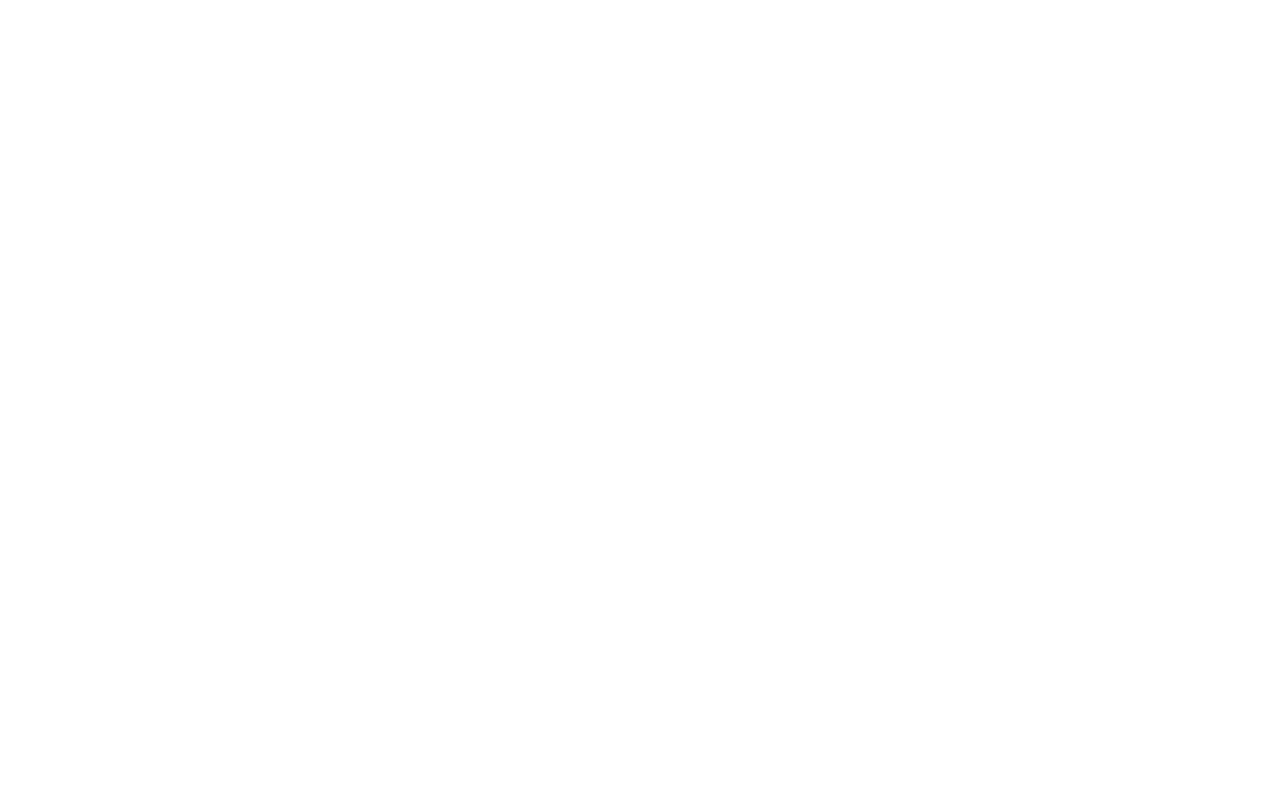
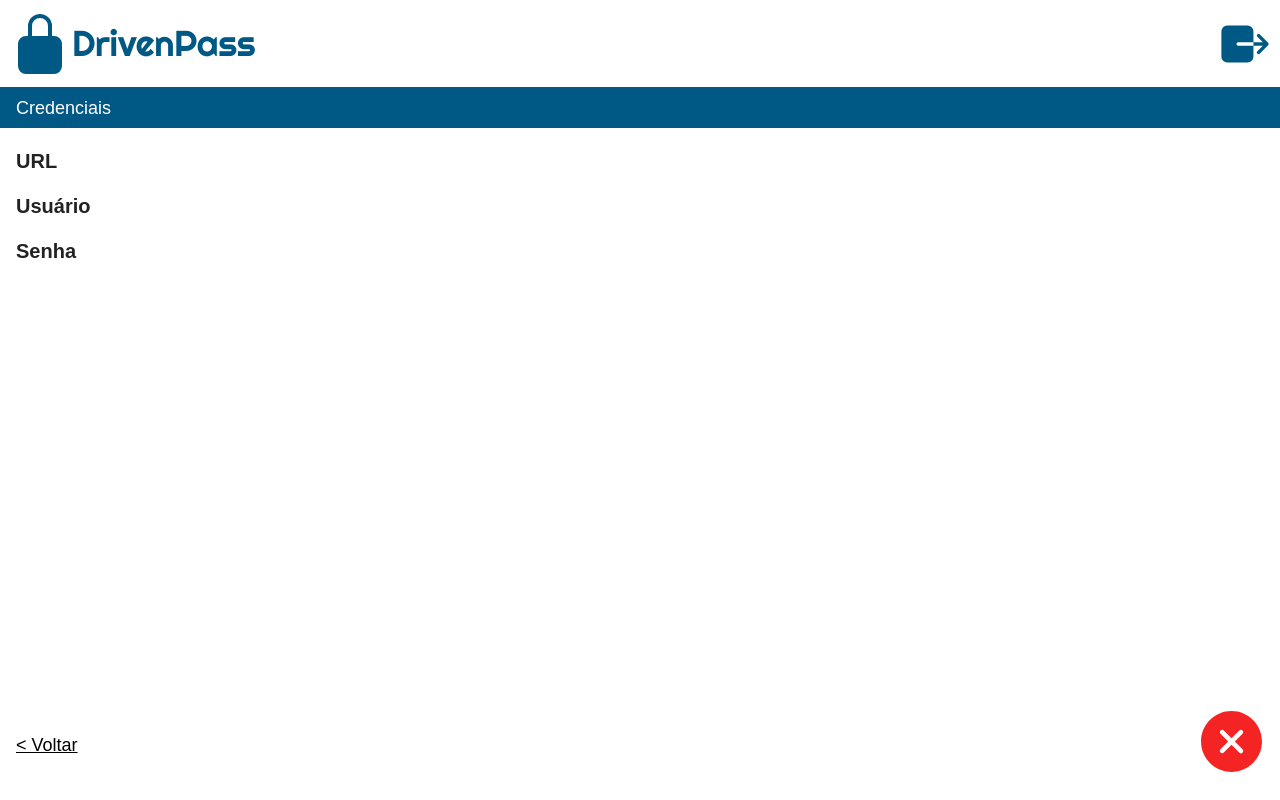
Before and after one commit to Icaro-pavani/projeto19-drivenpass, a React (Create React App) app in the folder front-end/: page /credentials/1 in a window 1280 px wide. Before the commit this address had no page. Built offline with nearby package versions, Linux system fonts and the light colour scheme; no server answers; sample sign-in values are in the browser's storage; a web font is replaced by a local one.

Commit message:
feat: credential info page

```diff
--- /dev/null
+++ b/front-end/src/components/AddButton.js
@@ -0,0 +1,21 @@
+import styled from "styled-components";
+import { IoAddCircle } from "react-icons/io5";
+
+export default function AddButton() {
+  return (
+    <AddButtonContainer>
+      <IoAddCircle className="add-button" />
+    </AddButtonContainer>
+  );
+}
+
+const AddButtonContainer = styled.div`
+  position: fixed;
+  bottom: 18px;
+  right: 11px;
+
+  .add-button {
+    font-size: 75px;
+    color: #005985;
+  }
+`;
--- a/front-end/src/components/App.js
+++ b/front-end/src/components/App.js
@@ -2,6 +2,8 @@
 import { UserProvider } from "../contexts/UserContext";
 
 import GlobalStyle from "../theme/GlobalStyle";
+import CredentialInfoPage from "./CredentialInfoPage";
+import CredentialsPage from "./CredentialsPage";
 import LoginPage from "./LoginPage";
 import MyPassPage from "./MyPassPage";
 import PrivateRoute from "./PrivateRoute";
@@ -24,6 +26,22 @@
                 </PrivateRoute>
               }
             />
+            <Route
+              path="/credentials"
+              element={
+                <PrivateRoute>
+                  <CredentialsPage />
+                </PrivateRoute>
+              }
+            />
+            <Route
+              path="/credentials/:id"
+              element={
+                <PrivateRoute>
+                  <CredentialInfoPage />
+                </PrivateRoute>
+              }
+            />
           </Routes>
         </BrowserRouter>
       </UserProvider>
--- /dev/null
+++ b/front-end/src/components/BackLink.js
@@ -0,0 +1,15 @@
+import styled from "styled-components";
+import { Link } from "react-router-dom";
+
+export default function BackLink() {
+  return <BackLinkContainer to={-1}>{"< Voltar"}</BackLinkContainer>;
+}
+
+const BackLinkContainer = styled(Link)`
+  position: fixed;
+  left: 16px;
+  bottom: 44px;
+  font-size: 18px;
+  line-height: 22px;
+  color: #000;
+`;
--- /dev/null
+++ b/front-end/src/components/CredentialInfoPage.js
@@ -0,0 +1,109 @@
+import styled from "styled-components";
+import Header from "./Header";
+import { useContext, useEffect, useState } from "react";
+import axios from "axios";
+import { useNavigate, useParams } from "react-router-dom";
+
+import { UserContext } from "../contexts/UserContext";
+import DeleteButton from "./DeleteButton";
+import BackLink from "./BackLink";
+
+export default function CredentialInfoPage() {
+  const [credential, setCredential] = useState({});
+  const { user } = useContext(UserContext);
+
+  const { id } = useParams();
+  const navigate = useNavigate();
+
+  useEffect(() => {
+    const URL = "https://ipt-drivenpass.herokuapp.com/";
+    const config = {
+      headers: {
+        Authorization: `Bearer ${user.token}`,
+      },
+    };
+
+    axios
+      .get(`${URL}credentials/get/${id}`, config)
+      .then(({ data }) => {
+        setCredential({ ...data });
+      })
+      .catch((error) => console.log(error.response.data));
+  }, [user, id]);
+
+  function deleteCredential() {
+    const URL = "https://ipt-drivenpass.herokuapp.com/";
+    const config = {
+      headers: {
+        Authorization: `Bearer ${user.token}`,
+      },
+    };
+    if (window.confirm("Você realmente deseja deletar essa credencial?")) {
+      axios
+        .delete(`${URL}credentials/delete/${id}`, config)
+        .then(({ data }) => {
+          navigate("/credentials");
+        })
+        .catch((error) => console.log(error.response.data));
+    }
+  }
+
+  return (
+    <>
+      <Header />
+      <CredentialInfoPageContainer>
+        <h2>Credenciais</h2>
+        <h3>{credential.title}</h3>
+        <h4>URL</h4>
+        <p>{credential.url}</p>
+        <h4>Usuário</h4>
+        <p>{credential.username}</p>
+        <h4>Senha</h4>
+        <p>{credential.password}</p>
+        <BackLink />
+        <DeleteButton deleteFunction={deleteCredential} />
+      </CredentialInfoPageContainer>
+    </>
+  );
+}
+
+const CredentialInfoPageContainer = styled.div`
+  margin-top: 87px;
+
+  h2 {
+    width: 100%;
+    background-color: #005985;
+    height: 41px;
+    display: flex;
+    align-items: center;
+    color: #fff;
+    font-size: 18px;
+    line-height: 22px;
+    padding-left: 16px;
+  }
+
+  h3 {
+    font-size: 20px;
+    line-height: 24px;
+    color: #222222;
+    margin-left: 16px;
+    margin-top: 17px;
+  }
+
+  h4 {
+    font-weight: 700;
+    font-size: 20px;
+    line-height: 24px;
+    color: #222222;
+    margin-left: 16px;
+    margin-top: 21px;
+  }
+
+  p {
+    font-size: 20px;
+    line-height: 24px;
+    color: #222222;
+    margin-left: 16px;
+    margin-top: 8px;
+  }
+`;
--- /dev/null
+++ b/front-end/src/components/CredentialsPage.js
@@ -0,0 +1,100 @@
+import styled from "styled-components";
+import Header from "./Header";
+import { IoEnter } from "react-icons/io5";
+import { useContext, useEffect, useState } from "react";
+import axios from "axios";
+import { useNavigate } from "react-router-dom";
+
+import { UserContext } from "../contexts/UserContext";
+import AddButton from "./AddButton";
+
+export default function CredentialsPage() {
+  const [credentials, setCredentials] = useState([]);
+  const { user } = useContext(UserContext);
+
+  const navigate = useNavigate();
+
+  useEffect(() => {
+    const URL = "https://ipt-drivenpass.herokuapp.com/";
+    const config = {
+      headers: {
+        Authorization: `Bearer ${user.token}`,
+      },
+    };
+    axios
+      .get(`${URL}credentials`, config)
+      .then(({ data }) => {
+        setCredentials([...data]);
+      })
+      .catch((error) => console.log(error.response.data));
+  }, [user]);
+
+  return (
+    <>
+      <Header />
+      <CredentialsPageContainer>
+        <h2>Credenciais</h2>
+        <ul>
+          {credentials.map((credential, index) => {
+            return (
+              <li
+                key={index}
+                onClick={() => navigate(`/credentials/${credential.id}`)}
+              >
+                <Info>
+                  <IoEnter className="icon" />
+                  <p>{credential.title}</p>
+                </Info>
+              </li>
+            );
+          })}
+        </ul>
+        <AddButton />
+      </CredentialsPageContainer>
+    </>
+  );
+}
+
+const CredentialsPageContainer = styled.div`
+  margin-top: 87px;
+  h2 {
+    width: 100%;
+    background-color: #005985;
+    height: 41px;
+    display: flex;
+    align-items: center;
+    color: #fff;
+    font-size: 18px;
+    line-height: 22px;
+    padding-left: 16px;
+  }
+
+  ul {
+    width: 100%;
+    padding: 0 16px;
+  }
+
+  li {
+    display: flex;
+    align-items: center;
+    justify-content: space-between;
+    margin-top: 25px;
+  }
+`;
+
+const Info = styled.div`
+  display: flex;
+  align-items: center;
+
+  .icon {
+    font-size: 48px;
+    color: #005985;
+  }
+
+  p {
+    font-size: 18px;
+    line-height: 22px;
+    color: #222;
+    margin-left: 18px;
+  }
+`;
--- /dev/null
+++ b/front-end/src/components/DeleteButton.js
@@ -0,0 +1,21 @@
+import styled from "styled-components";
+import { IoCloseCircle } from "react-icons/io5";
+
+export default function DeleteButton({ deleteFunction }) {
+  return (
+    <DeleteButtonContainer onClick={() => deleteFunction()}>
+      <IoCloseCircle className="delete-button" />
+    </DeleteButtonContainer>
+  );
+}
+
+const DeleteButtonContainer = styled.div`
+  position: fixed;
+  bottom: 18px;
+  right: 11px;
+
+  .delete-button {
+    font-size: 75px;
+    color: #f52424;
+  }
+`;
--- a/front-end/src/components/MyPassPage.js
+++ b/front-end/src/components/MyPassPage.js
@@ -6,12 +6,13 @@
   IoPencil,
   IoWifi,
   IoDocumentText,
-  IoAddCircle,
 } from "react-icons/io5";
 import { useContext, useEffect, useState } from "react";
 import axios from "axios";
+import { useNavigate } from "react-router-dom";
 
 import { UserContext } from "../contexts/UserContext";
+import AddButton from "./AddButton";
 
 export default function MyPassPage() {
   const [passwords, setPasswords] = useState({
@@ -22,6 +23,8 @@
     documents: [],
   });
   const { user } = useContext(UserContext);
+
+  const navigate = useNavigate();
 
   useEffect(() => {
     function getPasswords(type) {
@@ -52,7 +55,7 @@
       <MyPassPageContainer>
         <h2>Minhas senhas</h2>
         <ul>
-          <li>
+          <li onClick={() => navigate("/credentials")}>
             <Info>
               <IoEnter className="icon" />
               <p>Credenciais</p>
@@ -88,7 +91,7 @@
             <Quantity>{passwords.documents.length}</Quantity>
           </li>
         </ul>
-        <IoAddCircle className="add-button" />
+        <AddButton />
       </MyPassPageContainer>
     </>
   );
@@ -119,14 +122,6 @@
     justify-content: space-between;
     margin-top: 25px;
   }
-
-  .add-button {
-    position: fixed;
-    bottom: 18px;
-    right: 11px;
-    font-size: 75px;
-    color: #005985;
-  }
 `;
 
 const Info = styled.div`
```
